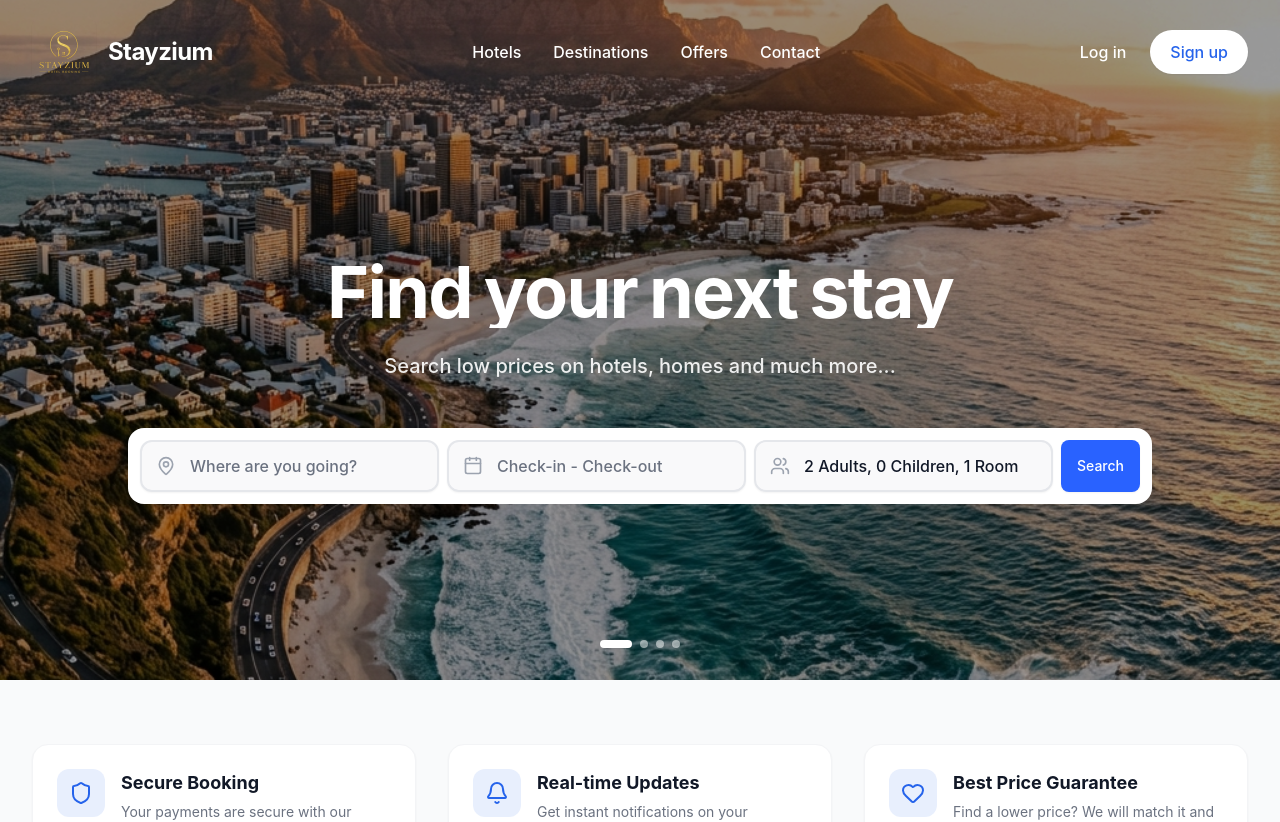
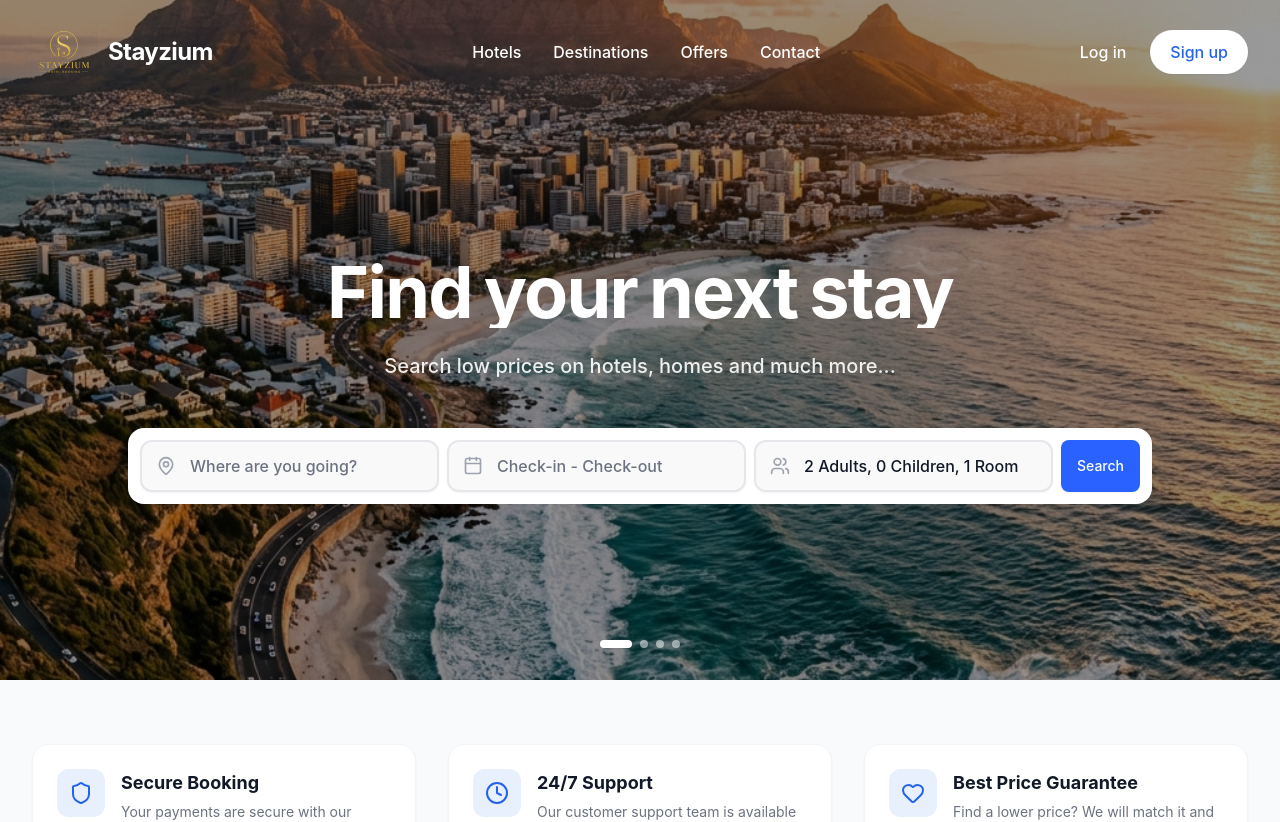
Before and after one commit to Hariommahida0052/Stayzium, a React (Create React App) app in the folder frontend/: page / in a window 1280 px wide. Shown: the top 822 px of the page. Built offline with nearby package versions, Linux system fonts and the light colour scheme; no server answers.

Commit message:
Update feature section: replace Real-time Updates with 24/7 Support

```diff
--- a/frontend/src/pages/public/Home.jsx
+++ b/frontend/src/pages/public/Home.jsx
@@ -153,7 +153,7 @@ const Home = () => {
 
   const features = [
     { icon: Shield, title: 'Secure Booking', desc: 'Your payments are secure with our encrypted payment system.' },
-    { icon: Bell, title: 'Real-time Updates', desc: 'Get instant notifications on your bookings and approvals directly on the platform.' },
+    { icon: Clock, title: '24/7 Support', desc: 'Our customer support team is available round the clock to assist you with your bookings.' },
     { icon: Heart, title: 'Best Price Guarantee', desc: 'Find a lower price? We will match it and give you a discount.' },
   ];
 
```
